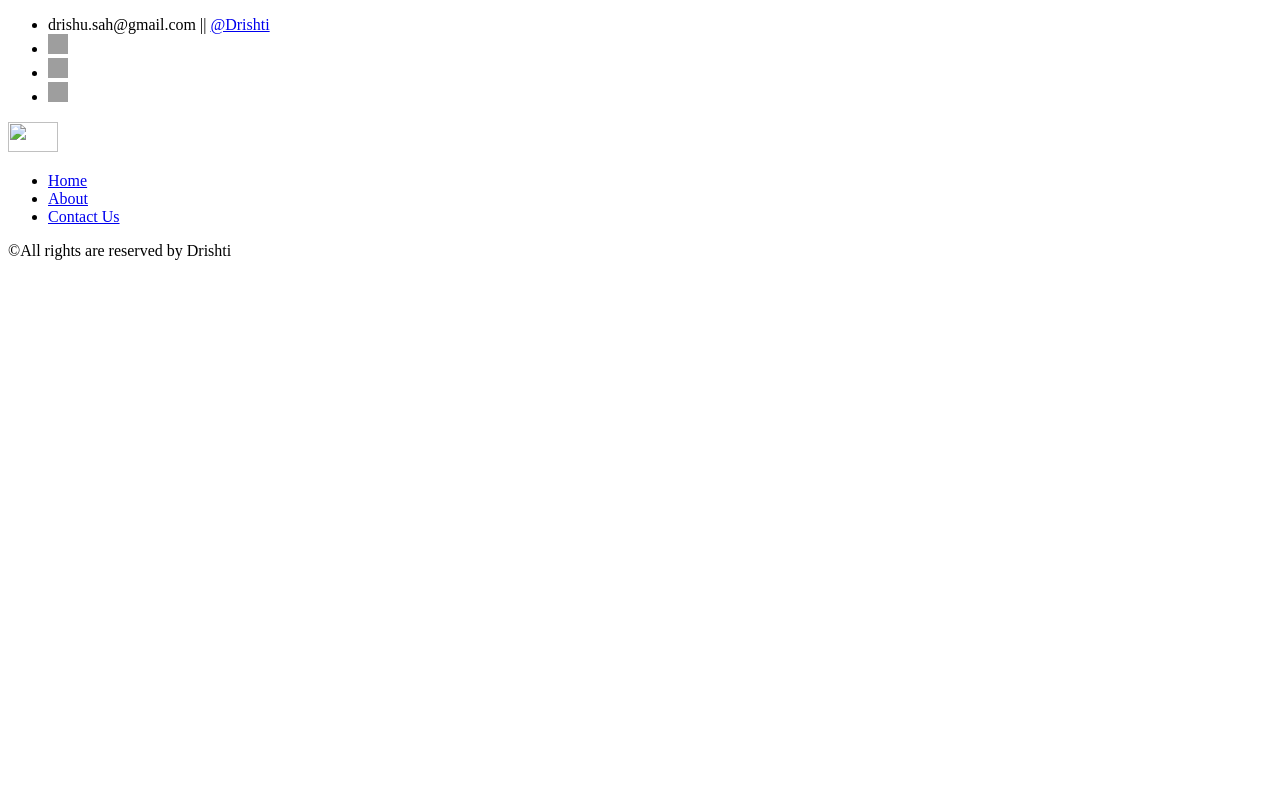
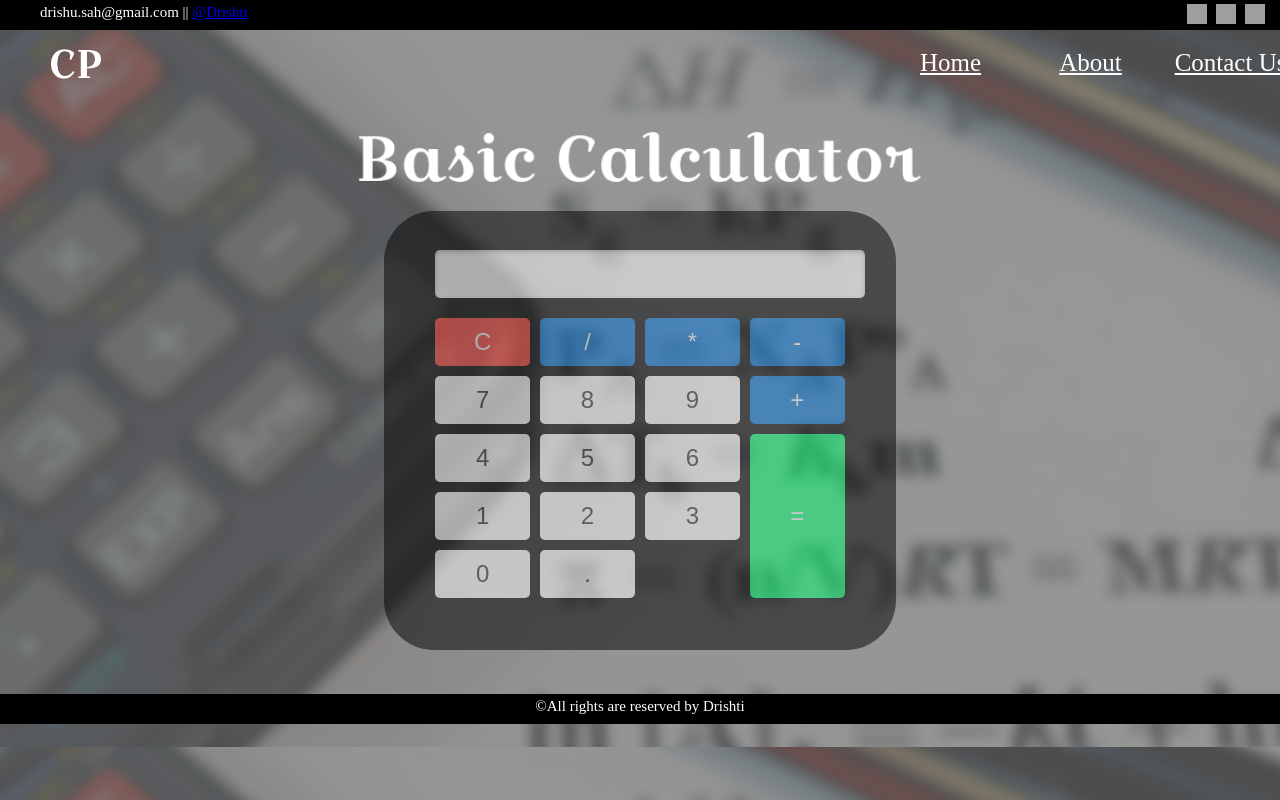
Before and after one commit to dazzle-sah/CalcPedia, a plain HTML site: page Basic/index.html in a window 1280 px wide. Drawn offline with Linux system fonts and the light colour scheme; grey boxes are pictures that could not be loaded.

Commit message:
final commit

```diff
--- a/BMI/style.css
+++ b/BMI/style.css
@@ -18,9 +18,9 @@ p{
     background-color: black;
     opacity: 0.5;
     width: 40%;
-    height: 300px;
+    height: 400px;
     border-radius: 50px;
-    margin-bottom: 5.45%;
+    margin-bottom: 3.45%;
     padding-top: 3%;
     margin-top: 3%;
     margin-left: 30%;
@@ -76,7 +76,7 @@ nav li a{
     max-width: 100%;
 }
 .hero{
-    margin-top:5%;
+    margin-top:2%;
     text-align: center;
     /* margin-left: 30%; */
 }
@@ -85,36 +85,38 @@ nav li a{
     padding-top: 0.35%;
 
 }
-label{
-    width: 100%;
-    height: 300px;
-    color: #fff;
-    font-size: 30px;
-    margin-left: 25%;
-    /* margin-left: 20%; */
-    text-align: center;
-}
-
-#birthday{
-    margin-top: 5%;
-    margin-bottom: 5%;
-    height: 40px;
-    border-radius: 50px;
-    width: 50%;
-    text-align: center;
-    margin-left: 25%;
-}
 #btn{
-    margin-left: 38%;
-    height: 30px;
-    width: 25%;
+    margin-left: 24%;
+    height: 35px;
+    font-size: 20px;
+    width: 35%;
     border-radius: 40px;
     /* background-color: black; */
 }
-#result{
+#bmi-result{
+    color: #fcdddd;
+    font-size: 35px;
+    margin-top: 3%;
+    font-weight: 700;
+    margin-left: 17%;
+    max-width: 45%;
+    border-radius: 20px;
+    padding: 2%;
+}
+.container{
     color: #fff;
-    font-size: 35px;
-    margin-top: 5%;
-    font-weight: 700;
-    margin-left: 19%;
+    margin-left: 15%;
+    font-size: 30px;
 }
+.input{
+ margin-top: 4%;
+ margin-bottom: 6%;
+ height: 40px;
+ font-size: 20px;
+ max-width: 40%;
+ border-radius: 20px;
+text-align: center;
+}
+h4{
+    margin-top:1%;
+}
--- a/Basic/basic.js
+++ b/Basic/basic.js
@@ -0,0 +1,29 @@
+const buttonsEl = document.querySelectorAll("button");
+
+const inputFieldEl = document.getElementById("result");
+
+for (let i = 0; i < buttonsEl.length; i++) {
+  buttonsEl[i].addEventListener("click", () => {
+    const buttonValue = buttonsEl[i].textContent;
+    if (buttonValue === "C") {
+      clearResult();
+    } else if (buttonValue === "=") {
+      calculateResult();
+    } else {
+      appendValue(buttonValue);
+    }
+  });
+}
+
+function clearResult() {
+  inputFieldEl.value = "";
+}
+
+function calculateResult() {
+  inputFieldEl.value = eval(inputFieldEl.value);
+}
+
+function appendValue(buttonValue) {
+  inputFieldEl.value += buttonValue;
+  //   inputFieldEl.value = inputFieldEl.value + buttonValue;
+}
--- a/Basic/index.html
+++ b/Basic/index.html
@@ -3,10 +3,12 @@
     <head>
         <meta charset="utf-8">
         <meta http-equiv="X-UA-Compatible" content="IE=edge">
-        <title></title>
+        <title>Calculator</title>
         <meta name="description" content="">
         <meta name="viewport" content="width=device-width, initial-scale=1">
         <link rel="stylesheet" href="style.css">
+        <link rel="icon" type="image/x-icon" href="../imgs/CP.png">
+
     </head>
     <body>
         <div class="top">
@@ -51,11 +53,11 @@
         </div>
         <nav>
             <a href="index.html">
-                <img src="./imgs/CP.png" alt="" height="30px" width="50px">
+                <img src="../imgs/CP.png" alt="" height="30px" width="50px">
             </a>
             <ul>
                 <li>
-                    <a href="./index.html">Home</a>
+                    <a href="../index.html">Home</a>
                 </li>
                 <li>
                     <a href="../About/index.html">About</a>
@@ -65,10 +67,36 @@
                 </li>
             </ul>
         </nav>
-
+        <div class="hero">
+            <img src="../imgs/Basic Calculator.png" alt="" height="50px">
+            <div class="crd">
+                <div class="calculator">
+                    <input type="text" id="result" readonly>
+                    <div class="buttons">
+                        <button class="clear">C</button>
+                        <button class="operator">/</button>
+                        <button class="operator">*</button>
+                        <button class="operator">-</button>
+                        <button class="number">7</button>
+                        <button class="number">8</button>
+                        <button class="number">9</button>
+                        <button class="operator">+</button>
+                        <button class="number">4</button>
+                        <button class="number">5</button>
+                        <button class="number">6</button>
+                        <button class="equals">=</button>
+                        <button class="number">1</button>
+                        <button class="number">2</button>
+                        <button class="number">3</button>
+                        <button class="number">0</button>
+                        <button class="decimal">.</button>
+                    </div>
+                </div>
+    </div>
+</div>
         <div class="foot">
             <p>©All rights are reserved by Drishti</p>
         </div>
-        <script src="age.js" async defer></script>
+        <script src="basic.js" async defer></script>
     </body>
 </html>
--- a/Basic/style.css
+++ b/Basic/style.css
@@ -1,3 +1,194 @@
+body{
+    background-image: url(../imgs/f1\ 1.png);
+    margin: 0px;
+    padding: 0px;
+}
+
+.top,.foot{
+    height:30px;
+    background-color: black;
+    font-size: 15px;
+    color: #fff;
+}
+p{
+    margin: 0px;
+}
+.crd{
+    background-color: black;
+    opacity: 0.5;
+    width: 40%;
+    height: 400px;
+    border-radius: 50px;
+    margin-bottom: 3.45%;
+    padding-top: 3%;
+    /* margin-top: 3%; */
+    margin-left: 30%;
+    text-align: left;
+    /* padding-left: 5%; */
+}
 .left{
     text-align: right;
 }
+.top ul{
+    margin: 0px;
+    padding-top: 0.35%;
+    color: #fff;
+    opacity: 1.5;
+    /* font-size: 15px; */
+    display: flex;
+    flex-direction:row;
+}
+.social{
+    justify-content: left;
+    display: flex;
+    flex-direction: row;
+    margin-left: 75%;
+}
+.social li{
+    margin-left: 15%;
+}
+ul{
+    list-style: none;
+}
+nav{
+    margin-top: 1.5%;
+    margin-left: 4%;
+    display: flex;
+    flex-direction: row;
+}
+nav ul{
+    display: flex;
+    flex-direction: row;
+    margin-left: 60%;
+    margin-top: 0px;
+}
+nav li{
+    margin-left: 1%;
+    text-align: center;
+    width: 140px;
+    font-size: 25px;
+    margin-top: 0px;
+
+}
+nav li a{
+    color: #fff;
+    max-width: 100%;
+}
+.hero{
+    margin-top:3%;
+    text-align: center;
+    /* margin-left: 30%; */
+}
+.hero img{
+    margin-bottom: 2%;
+}
+.foot p{
+    text-align: center;
+    padding-top: 0.35%;
+
+}
+label{
+    width: 100%;
+    height: 300px;
+    color: #fff;
+    font-size: 30px;
+    margin-left: 25%;
+    /* margin-left: 20%; */
+    text-align: center;
+}
+
+#birthday{
+    margin-top: 5%;
+    margin-bottom: 5%;
+    height: 40px;
+    border-radius: 50px;
+    width: 50%;
+    text-align: center;
+    margin-left: 25%;
+}
+#btn{
+    margin-left: 38%;
+    height: 30px;
+    width: 25%;
+    border-radius: 40px;
+    /* background-color: black; */
+}
+/* #result{
+    color: #fff;
+    font-size: 35px;
+    margin-top: 5%;
+    font-weight: 700;
+    margin-left: 19%;
+} */
+
+/* ------------------------------------------------------------------------------------ */
+/* .calculator {
+    background-color: #f2f2f2;
+    padding: 20px;
+    max-width: 400px;
+    margin: 0 auto;
+    border: solid 1px #ccc;
+    box-shadow: 0 2px 5px rgba(0, 0, 0, 0.3);
+    border-radius: 5px;
+    margin-top: 40px;
+  } */
+
+  #result{
+      width: 100%;
+      padding: 10px;
+      font-size: 24px;
+      border: none;
+      box-shadow: 0 2px 5px rgba(0, 0, 0, 0.3) inset;
+      border-radius: 5px;
+    max-width: 80%;
+    margin-left: 10%;
+
+
+  }
+
+  .buttons{
+    margin-left: 10%;
+    max-width: 80%;
+      display: grid;
+      grid-template-columns: repeat(4, 1fr);
+      grid-gap: 10px;
+      margin-top: 20px;
+  }
+
+  button{
+    /* max-width: 50%; */
+      padding: 10px;
+      font-size: 24px;
+      border: none;
+      box-shadow: 0 2px 5px rgba(0, 0, 0, 0.3);
+      border-radius: 5px;
+      cursor: pointer;
+      transition: background-color 0.3s ease;
+
+  }
+
+  button:hover{
+      background-color: #ddd;
+  }
+
+  .clear{
+      background-color: #ff4136;
+      color: #fff;
+  }
+
+  .number, .decimal{
+      background-color: #fff;
+      color: #333;
+
+  }
+
+  .operator{
+      background-color: #0074d9;
+      color: #fff;
+  }
+
+  .equals{
+      background-color: #01ff70;
+      grid-row: span 3;
+      color: #fff;
+  }
```
Also changed, not shown: BMI/index.html (+6 -6 lines), imgs/BMI Calculator.png (added), imgs/Basic Calculator.png (added).
